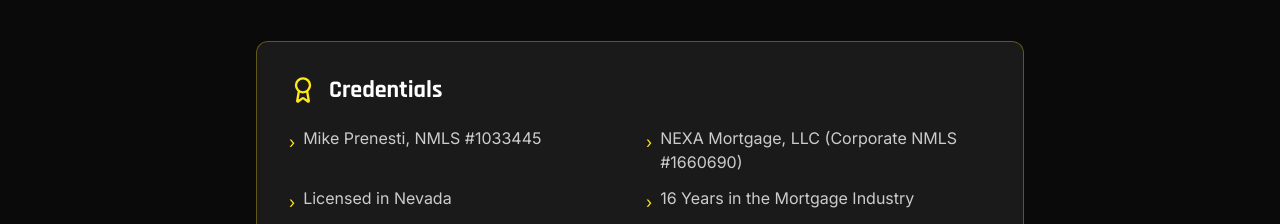
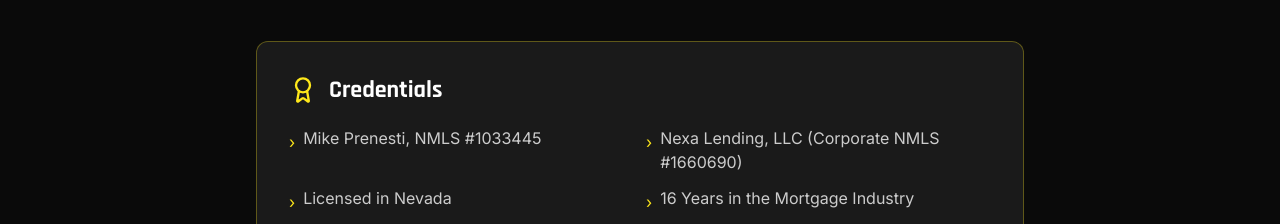
Before and after one commit to mprenesti/themortgagejedi, a Next.js app: page /about in a window 1280 px wide. Shown: the part 2000-2224 px from the top of the page. Built offline with nearby package versions, Linux system fonts and the light colour scheme; no server answers.

Commit message:
Rename company to Nexa Lending, LLC across constant and hard-coded references
Co-authored-by: mprenesti <mprenesti@users.noreply.github.com>

```diff
--- a/src/app/about/page.tsx
+++ b/src/app/about/page.tsx
@@ -42,7 +42,7 @@ const values = [
 
 const credentials = [
   "Mike Prenesti, NMLS #1033445",
-  "NEXA Mortgage, LLC (Corporate NMLS #1660690)",
+  "Nexa Lending, LLC (Corporate NMLS #1660690)",
   "Licensed in Nevada",
   "16 Years in the Mortgage Industry",
   "Specialties: First Time Buyers, Self-Employed, Investors, New Construction",
--- a/src/app/layout.tsx
+++ b/src/app/layout.tsx
@@ -13,7 +13,7 @@ const FINANCIAL_SERVICE_SCHEMA = {
   "@context": "https://schema.org",
   "@type": "FinancialService",
   name: "The Mortgage Jedi",
-  alternateName: "Mike Prenesti - NEXA Mortgage, LLC",
+  alternateName: "Mike Prenesti - Nexa Lending, LLC",
   url: "https://themortgagejedi.com",
   areaServed: {
     "@type": "City",
@@ -30,10 +30,10 @@ const PERSON_SCHEMA = {
   jobTitle: "Mortgage Loan Officer",
   worksFor: {
     "@type": "Organization",
-    name: "NEXA Mortgage, LLC",
+    name: "Nexa Lending, LLC",
   },
   identifier:
-    "NMLS #1033445 (Individual) / NEXA Mortgage, LLC NMLS #1660690 (Company)",
+    "NMLS #1033445 (Individual) / Nexa Lending, LLC NMLS #1660690 (Company)",
   url: "https://themortgagejedi.com",
   telephone: "+1-702-497-0584",
 };
--- a/src/components/layout/ComplianceLogos.tsx
+++ b/src/components/layout/ComplianceLogos.tsx
@@ -57,7 +57,7 @@ export default function ComplianceLogos() {
       <Logo
         src="/images/logo/nexa-lending-white.png"
         alt="NEXA Lending"
-        fallback="NEXA Mortgage, LLC"
+        fallback="Nexa Lending, LLC"
         className="h-10"
       />
       <Logo
--- a/src/lib/constants.ts
+++ b/src/lib/constants.ts
@@ -3,7 +3,7 @@ export const SITE = {
   fullName: "Mike Prenesti | The Mortgage Jedi",
   tagline: "Your Mortgage, Made Simple. Your Future, Made Possible.",
   nmls: "NMLS #1033445",
-  company: "NEXA Mortgage, LLC",
+  company: "Nexa Lending, LLC",
   corporateNmls: "NMLS #1660690",
   // Corporate address NEXA loan officers display on their sites. Please confirm
   // this is the exact address NEXA instructs you to use before going live.
```
